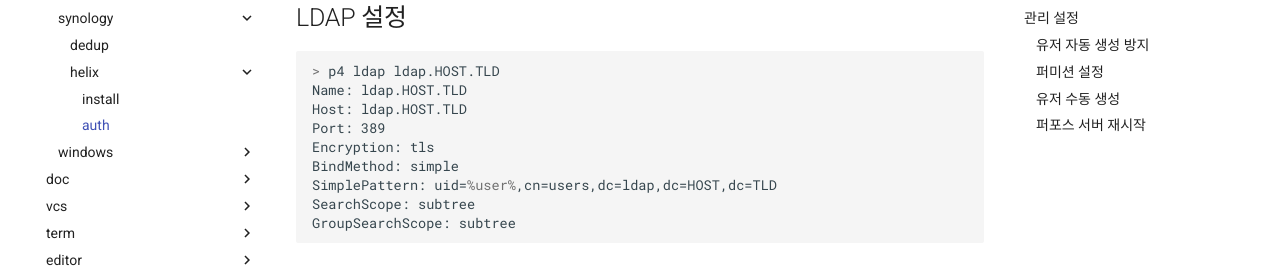
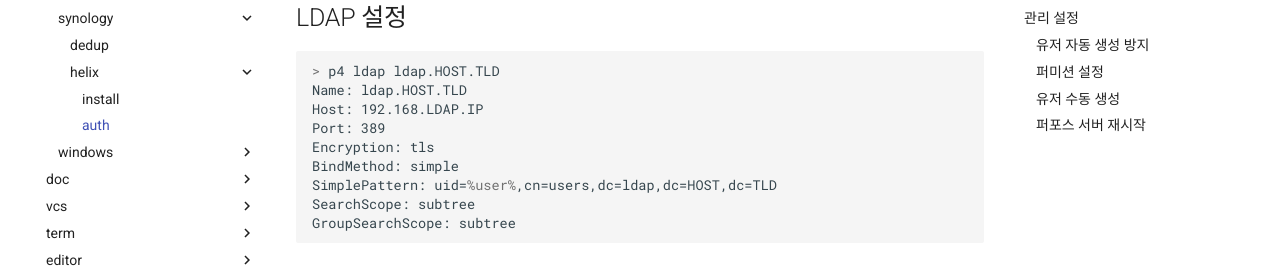
Before and after one commit to myevan/myevan-home, an MkDocs documentation site: the page built from docs/synology_helix_server_auth_ldap.md, in a window 1280 px wide and 900 px high, scrolled down 482 px. Shown: the part 198-478 px from the top of the window. Built offline with MkDocs 1.6.1 and Material for MkDocs 9.7.7, drawn with Linux system fonts in a browser that asks for light colours.

Commit message:
시놀로지 헬릭스 인증 LDAP 호스트 IP 입력 하도록 변경

````diff
--- a/docs/synology_helix_server_auth_ldap.md
+++ b/docs/synology_helix_server_auth_ldap.md
@@ -19,7 +19,7 @@
 ```bat
 > p4 ldap ldap.HOST.TLD
 Name: ldap.HOST.TLD
-Host: ldap.HOST.TLD
+Host: 192.168.LDAP.IP
 Port: 389
 Encryption: tls
 BindMethod: simple
````
